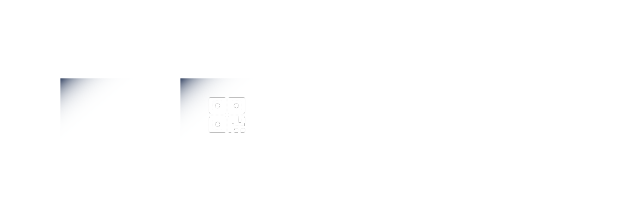
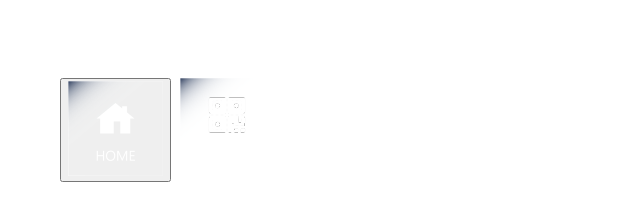
Before and after one commit to WillowWay/NEXAIOT2024, a plain HTML site: page index.html in a window 1280 px wide. Shown: the part 322-542 px from the top of the page, without its empty margins (0-640 px from the left). Drawn offline with Linux system fonts and the light colour scheme.

Commit message:
Add files via upload

```diff
--- a/index.html
+++ b/index.html
@@ -18,7 +18,7 @@
     <h1_2>綠色產品雙認證解決方案</h1_2>
 
     <div class="btn1_1">
-        <a onclick="sendApiRequest()"><img src="img/HomeW_95x95.png"></a>
+        <button id="apiButton" onclick="sendApiRequest()"><img src="img/HomeW_95x95.png" alt="API按钮"></button>
         <!--<a href="http://192.168.1.2:10200/main" onclick="sendApiRequest()"><img src="img/HomeW_95x95.png"></a>-->
     </div>
     <div class="btn1_2">
```
